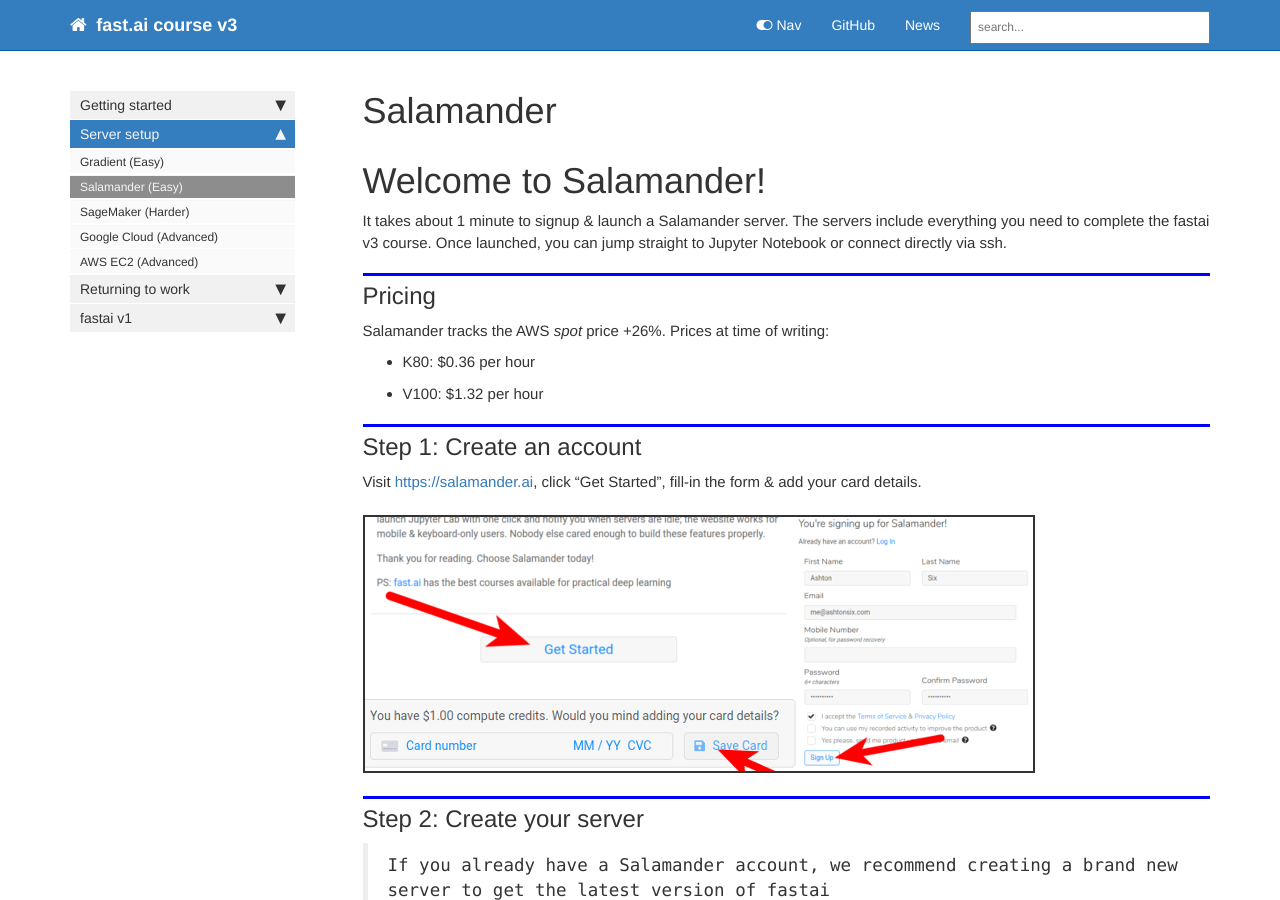
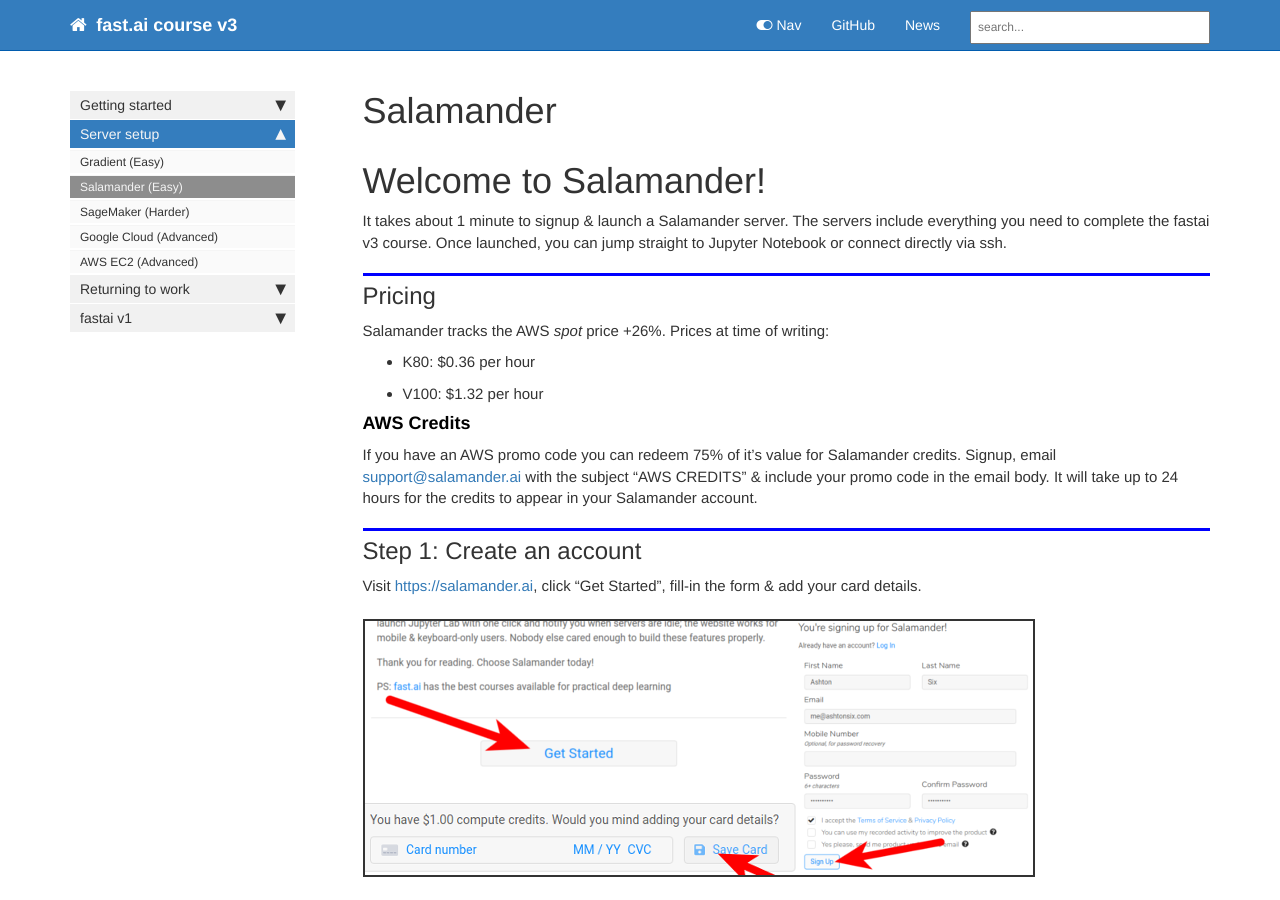
Before and after one commit to tamersalama/course-v3, a Jekyll site: the page built from docs/start_salamander.md, in a window 1280 px wide and 900 px high. Built offline with Jekyll 4.4.1, drawn with Linux system fonts in a browser that asks for light colours; nearby versions of some CDN libraries; comment, search, counter and statistics services are not loaded.

Commit message:
add "aws credits" subsection

```diff
--- a/docs/start_salamander.md
+++ b/docs/start_salamander.md
@@ -15,6 +15,10 @@
 
 - K80: $0.36 per hour
 - V100: $1.32 per hour
+
+#### AWS Credits
+
+If you have an AWS promo code you can redeem 75% of it's value for Salamander credits. Signup, email [support@salamander.ai](mailto:support@salamander.ai) with the subject "AWS CREDITS" & include your promo code in the email body. It will take up to 24 hours for the credits to appear in your Salamander account.
 
 ## Step 1: Create an account
 
```
